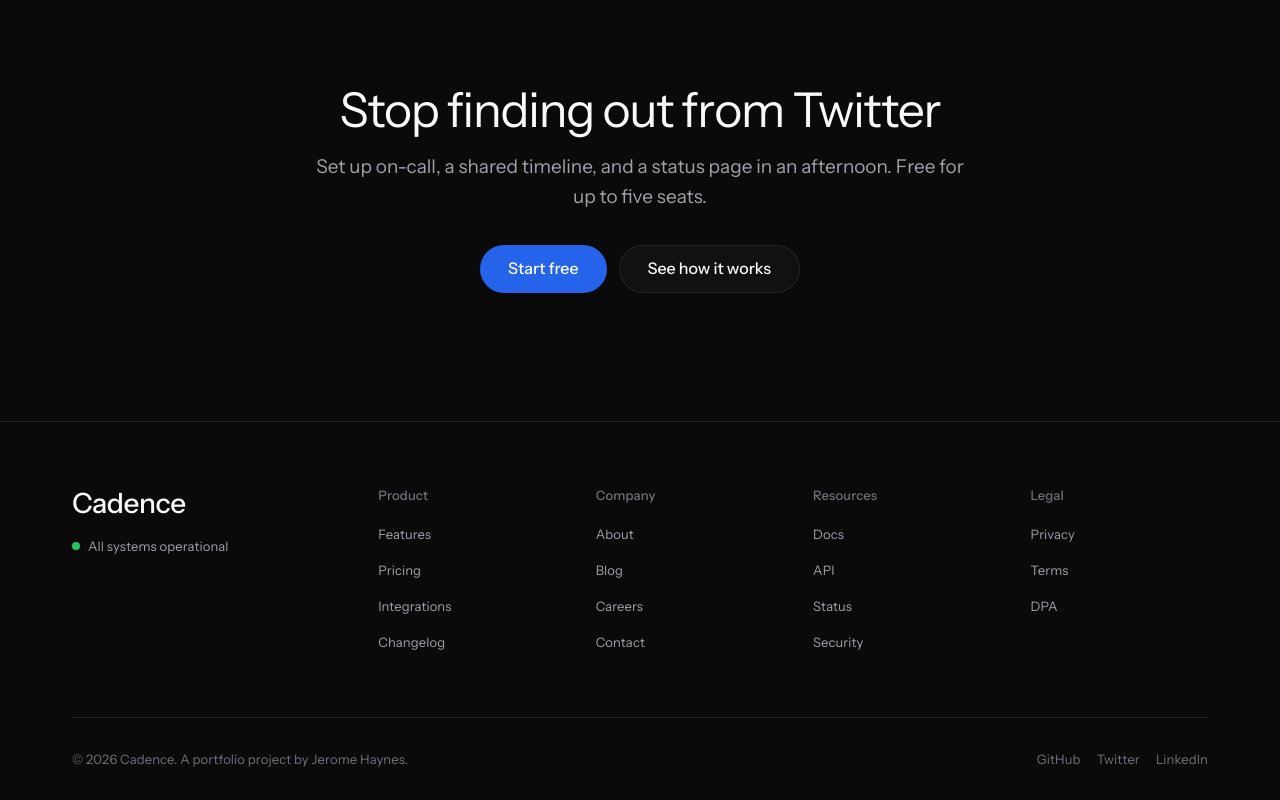
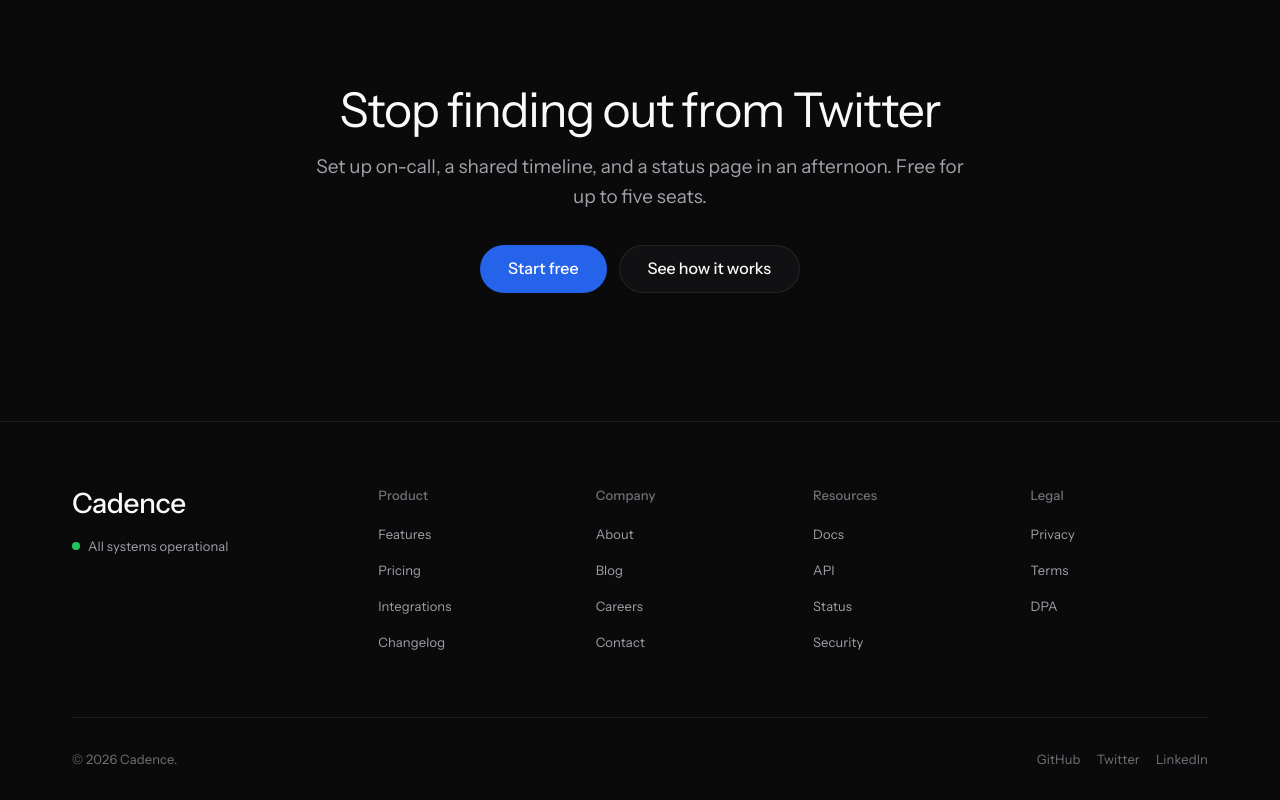
Before and after one commit to dev-rome/Cadence, a Next.js app: page / in a window 1280 px wide. Shown: the part 7295-8095 px from the top of the page. Built offline with nearby package versions, Linux system fonts and the light colour scheme.

Commit message:
chore(footer): update footer content

```diff
--- a/src/components/layout/site-footer.tsx
+++ b/src/components/layout/site-footer.tsx
@@ -79,7 +79,7 @@ export function SiteFooter() {
 
         <div className="border-line flex flex-col justify-between gap-4 border-t py-8 sm:flex-row">
           <span className="text-caption text-ink-subtle">
-            © 2026 Cadence. A portfolio project by Jerome Haynes.
+            © 2026 Cadence.
           </span>
           <div className="flex gap-4">
             <a href="#" className="text-caption text-ink-subtle hover:text-ink">
```
